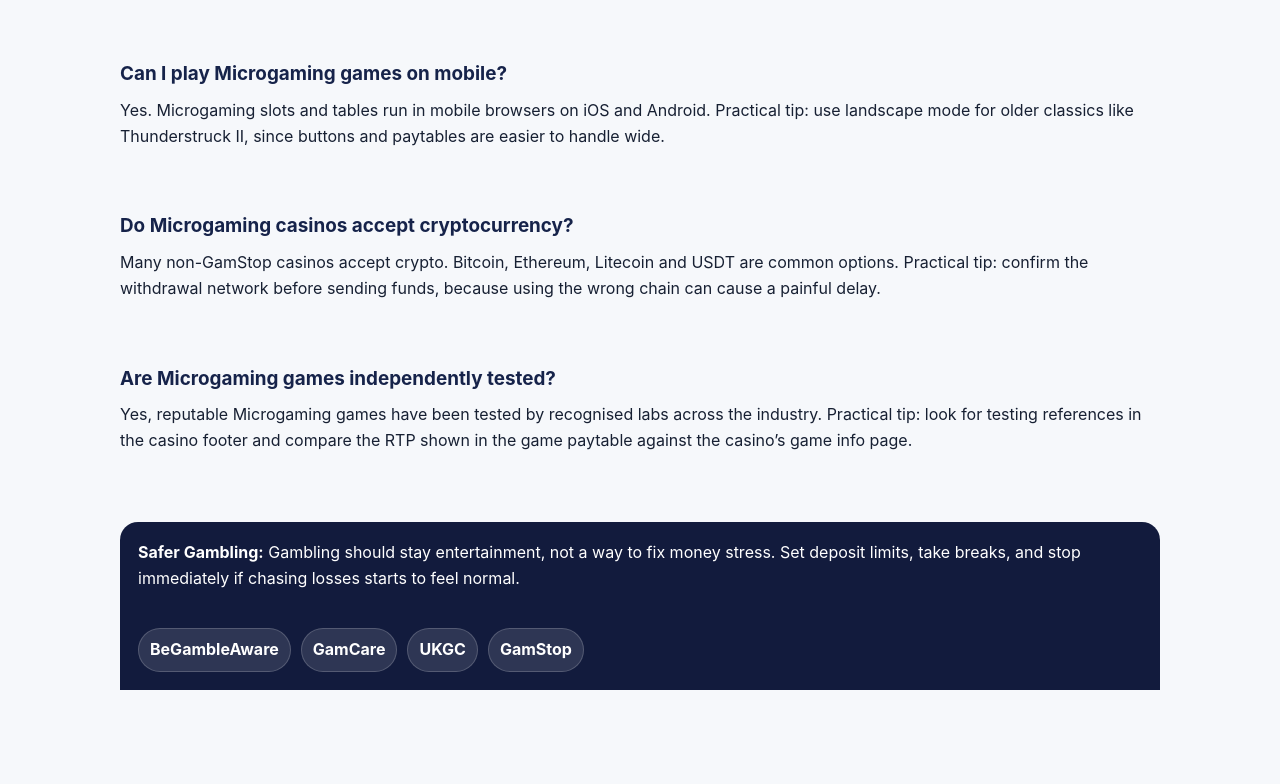
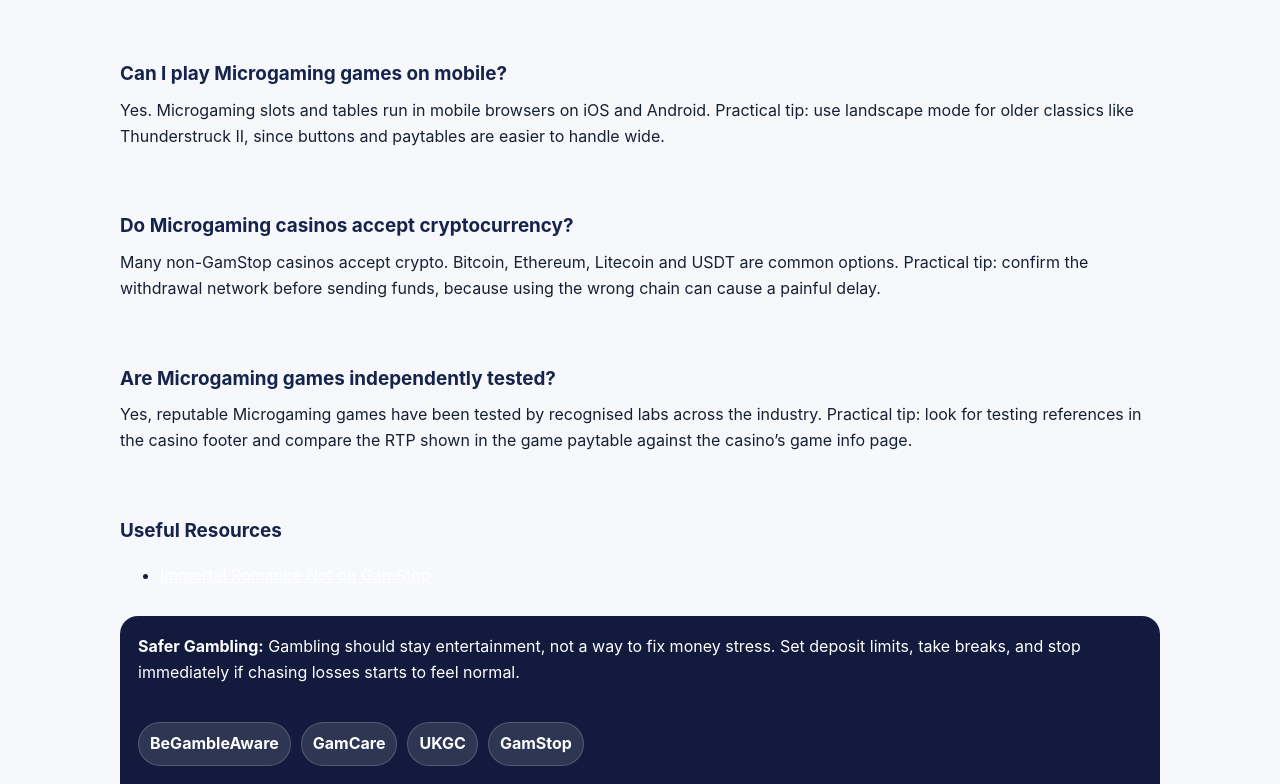
Before and after one commit to nongamstop/immortal-romance-slot, a plain HTML site: page microgaming-not-on-gamstop-.html in a window 1280 px wide. Shown: the part 10371-11155 px from the top of the page. Before the commit the page ends 11061 px from the top, so only its background shows below. Drawn offline with Linux system fonts and the light colour scheme.

Commit message:
Update microgaming-not-on-gamstop-.html

```diff
--- a/microgaming-not-on-gamstop-.html
+++ b/microgaming-not-on-gamstop-.html
@@ -491,6 +491,13 @@
 <h3>Are Microgaming games independently tested?</h3>
 <p>Yes, reputable Microgaming games have been tested by recognised labs across the industry. Practical tip: look for testing references in the casino footer and compare the RTP shown in the game paytable against the casino’s game info page.</p><br>
 
+   <div class="external-links">
+    <h3>Useful Resources</h3>
+    <ul>
+      <li><a href="https://nongamstop.github.io/immortal-romance-slot/">Immortal Romance Not on GamStop</a></li>
+    </ul>
+  </div>
+
 <div class="safer">
 <p><strong>Safer Gambling:</strong> Gambling should stay entertainment, not a way to fix money stress. Set deposit limits, take breaks, and stop immediately if chasing losses starts to feel normal.</p><br>
 <div class="safer-links">
```
